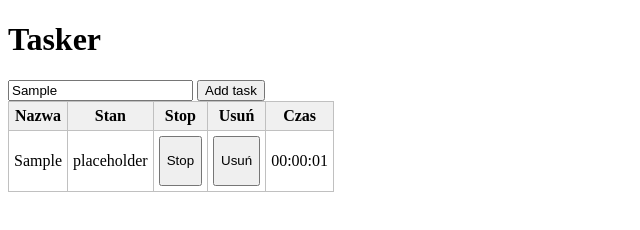
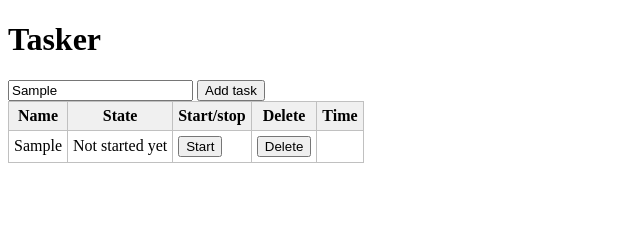
Before and after one commit to aqfgit/tasker, a plain HTML site: page index.html in a window 1280 px wide. Both pictures are taken after typing "Sample" into the empty fields and a click on the button "Add task". Shown: the whole page, without its empty margins (0-640 px from the left). Drawn offline with Linux system fonts and the light colour scheme.

Commit message:
added multithreaded timers

```diff
--- a/index.html
+++ b/index.html
@@ -16,11 +16,11 @@
 	</form>
 	<table class="tg">
   <tr>
-    <th class="tg-yw4l">Nazwa</th>
-    <th class="tg-yw4l">Stan</th>
-    <th class="tg-yw4l">Stop</th>
-    <th class="tg-yw4l">Usuń</th>
-    <th class="tg-yw4l">Czas</th>
+    <th class="tg-yw4l">Name</th>
+    <th class="tg-yw4l">State</th>
+    <th class="tg-yw4l">Start/stop</th>
+    <th class="tg-yw4l">Delete</th>
+    <th class="tg-yw4l">Time</th>
   </tr>
 </table>
 <p class="time"></p>
--- a/main.css
+++ b/main.css
@@ -16,6 +16,8 @@ td {
 }
 
 .btn {
-  width: 50x;
-  height: 50px;
+
+  padding: auto;
+  margin: 0 auto;
+  width: auto;
 }
--- a/script.js
+++ b/script.js
@@ -2,9 +2,18 @@ var body = document.getElementsByTagName('body')[0];
 var taskName = document.querySelector("#taskName");
 var addTask = document.querySelector("#addTask");
 var table = document.querySelector('table');
-//var timer = document.querySelector(".time")
 
-var stopped = false;
+
+
+function fillTableData(tableDatas,del_btn,stop_btn,time){
+	tableDatas[0].innerText = taskName.value;
+	tableDatas[1].innerText = "Not started yet";
+	tableDatas[2].appendChild(stop_btn);
+	tableDatas[3].appendChild(del_btn);
+}
+
+var generateRow = function(){
+	var stopped = true;
 
 	var str_seconds = 0;
 	var str_minutes = 0;
@@ -14,15 +23,7 @@ var seconds = 0;
 	var minutes = 0;
 	var hours = 0;
 
-function fillTableData(tableDatas,del_btn,stop_btn,time){
-	tableDatas[0].innerText = taskName.value;
-	tableDatas[1].innerText = "placeholder";
-	tableDatas[2].appendChild(stop_btn);
-	tableDatas[3].appendChild(del_btn);
-	tableDatas[4].appendChild(time)
-}
-
-var generateRow = function(){
+	var clockInterval;
 
 	var tableRowTd = document.createElement("tr");
 	table.appendChild(tableRowTd);
@@ -32,40 +33,6 @@ var generateRow = function(){
 		tableDatas.push(document.createElement("td"));
 		tableRowTd.appendChild(tableDatas[i]);
 	}
-
-	fillTableData(tableDatas,del_btn,stop_btn,time);
-}
-
-var del_btn = document.createElement("button");
-del_btn.type = "button";
-del_btn.innerText= "Usuń";
-del_btn.classList.add("btn");
-del_btn.addEventListener("click", deleteTask);
-
-var stop_btn = document.createElement("button");
-stop_btn.type = "button";
-stop_btn.innerText= "Stop";
-stop_btn.classList.add("btn");
-stop_btn.addEventListener("click", stopTimer);
-
-var time = document.createElement("p");
-time.classList.add("time");
-
-function deleteTask(){
-	table.removeChild(tableRowTd);
-}
-
-function stopTimer(){
-	stopped = !stopped;
-	if(stopped == true){
-			clearInterval(timerInterval);
-			stop_btn.innerText= "Start";
-	} else{
-		timerInterval = window.setInterval(addSecond,1000);
-		stop_btn.innerText= "Stop";
-	}
-}
-
 	function addZeroBefore(){
 			if(seconds < 10){
 				str_seconds = "0" + seconds;
@@ -98,19 +65,48 @@ function addSecond(){
 		}
 
 
-	time.innerHTML = "";
+		tableDatas[4].innerHTML = "";
 		seconds++;
 
-	time.innerHTML += str_hours + ":" +str_minutes + ":" + str_seconds;
+		tableDatas[4].innerHTML += str_hours + ":" +str_minutes + ":" + str_seconds;
+	}
+	var del_btn = document.createElement("button");
+	del_btn.type = "button";
+	del_btn.innerText= "Delete";
+	del_btn.classList.add(".btn");
+	del_btn.addEventListener("click", deleteTask);
+
+	var stop_btn = document.createElement("button");
+	stop_btn.type = "button";
+	stop_btn.innerText= "Start";
+	stop_btn.classList.add(".btn");
+	stop_btn.addEventListener("click", stopTimer);
+
+	var time = document.createElement("p");
+	time.classList.add("time");
+
+	function deleteTask(){
+		table.removeChild(tableRowTd);
 	}
 
+	function stopTimer(){
+		stopped = !stopped;
+		if(stopped == false){
+			clockInterval = window.setInterval(addSecond, 1000);
+			stop_btn.innerText= "Stop";
+		} else{
+			clearInterval(clockInterval);
+			stop_btn.innerText= "Start";
+		}
 
+	}
+
+	fillTableData(tableDatas,del_btn,stop_btn,time);
+}
 
 function buttonClicked(){
-	timerInterval = window.setInterval(addSecond,1000);
 	generateRow();
 }
 
 
-
 addTask.addEventListener("click", buttonClicked);
```
Lines whose indentation alone changed are shown as unchanged.
